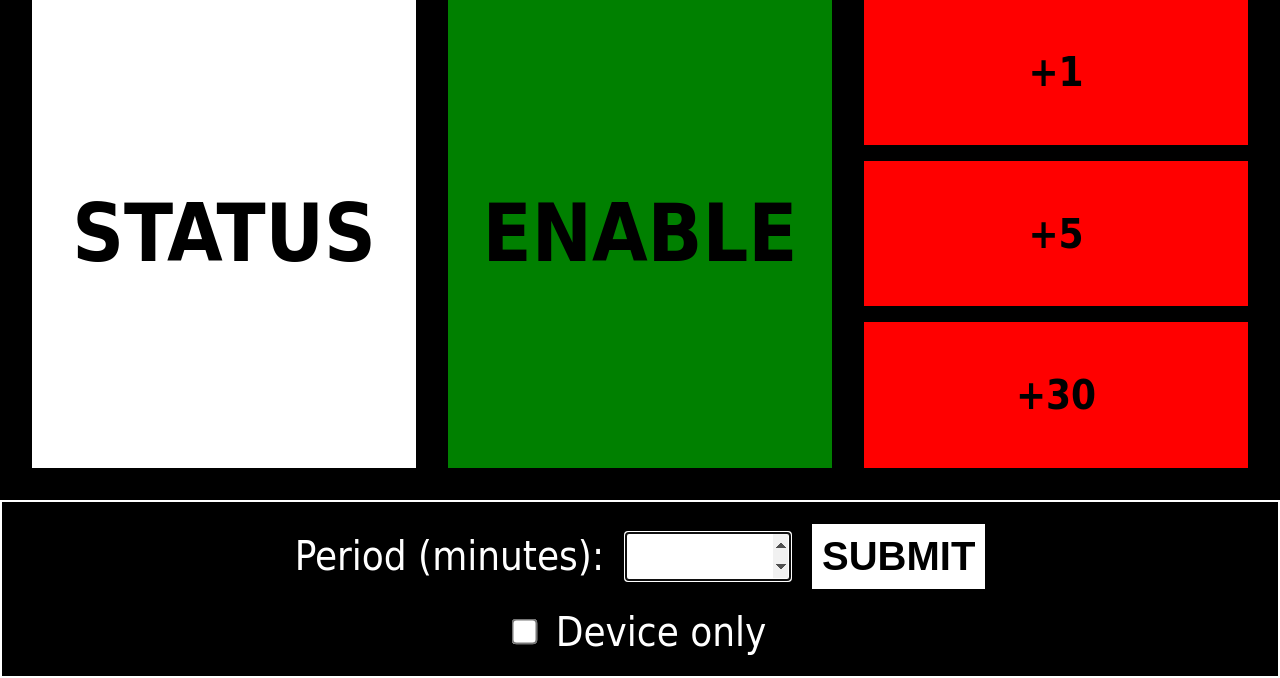
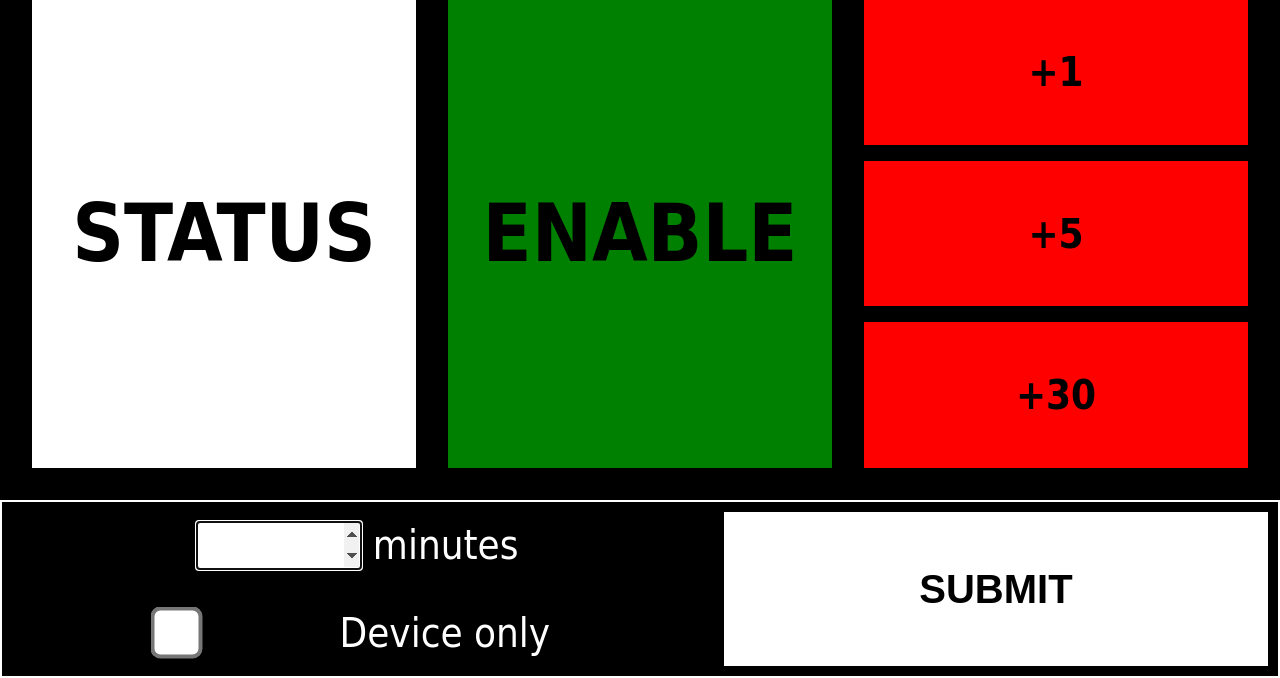
Before and after one commit to Anski-D/pihole-disable, a Python web app: template pihole_disable/templates/disable.html in a window 1280 px wide. Shown: the part 122-800 px from the top of the page. Run offline with Jinja, Linux system fonts and the light colour scheme; the template is opened without the code that fills it, so the values that code supplies are empty.

Commit message:
Refactor the structure of the webform and rewrite the CSS styling

```diff
--- a/pihole_disable/static/styles.css
+++ b/pihole_disable/static/styles.css
@@ -101,39 +101,47 @@ nav menu#menu-disable > li > a {
     align-content: center;
 }
 form {
+    height: 100%;
+    display: grid;
+    grid-template-rows: repeat(2, 1fr);
+    grid-template-areas:
+        "inputPeriod formSubmit"
+        "inputCheck formSubmit";
+    font-size: 5vh;
+}
+form > label#form-period {
+    grid-area: inputPeriod;
+    align-content: center;
+}
+form > label#form-check {
     display: flex;
-    flex-direction: column;
-    flex-wrap: wrap;
-    justify-content: center;
+    grid-area: inputCheck;
     align-items: center;
-    gap: 0.5em;
-    margin: 0;
-    font-size: 5vh;
-    & input[type="number"], input[type="submit"] {
+    justify-content: space-evenly;
+}
+form > * {
+    margin: 0.25em;
+}
+form input[type="number"], input[type="submit"] {
     font-size: 1em;
     background: white;
     color: black;
     border: none;
 }
-    & input[type="submit"] {
+form input[type="number"] {
+    width: 4em;
+}
+form input[type="checkbox"] {
+    transform: scale(4);
+}
+form > input[type="submit"] {
+    grid-area: formSubmit;
     padding: 0.25em;
     text-transform: uppercase;
     font-weight: bold;
     &:hover {
         outline: 0.25em solid gray;
     }
-    }
-    & input[type="number"] {
-        width: 4em;
-    }
-    & input[type="checkbox"] {
-        transform: scale(2);
-    }
-}
-form div {
-    display: flex;
-    align-items: center;
-    gap: 1ex;
 }
 a#cancel-link {
     color: black;
--- a/pihole_disable/templates/disable.html
+++ b/pihole_disable/templates/disable.html
@@ -17,15 +17,13 @@
 {% block page_content %}
     <div id="form">
         <form action="/disable" method="post">
-            <div>
-                <label for="period">Period (minutes): </label>
-                <input type="number" id="period" name="period" required autofocus>
-                <input type="submit" value="Submit" id="submit">
-            </div>
-            <div>
-                <input type="checkbox" id="device" name="device" value="y">
-                <label for="device">Device only</label>
-            </div>
+            <label id="form-period">
+                <input type="number" id="period" name="period" required autofocus> minutes
+            </label>
+            <label id="form-check">
+                <input type="checkbox" id="device" name="device" value="y"> Device only
+            </label>
+            <input type="submit" value="Submit" id="submit">
             <input type="hidden" id="ip-addr" name="ip-addr">
         </form>
     </div>
```
Lines whose indentation alone changed are shown as unchanged.
